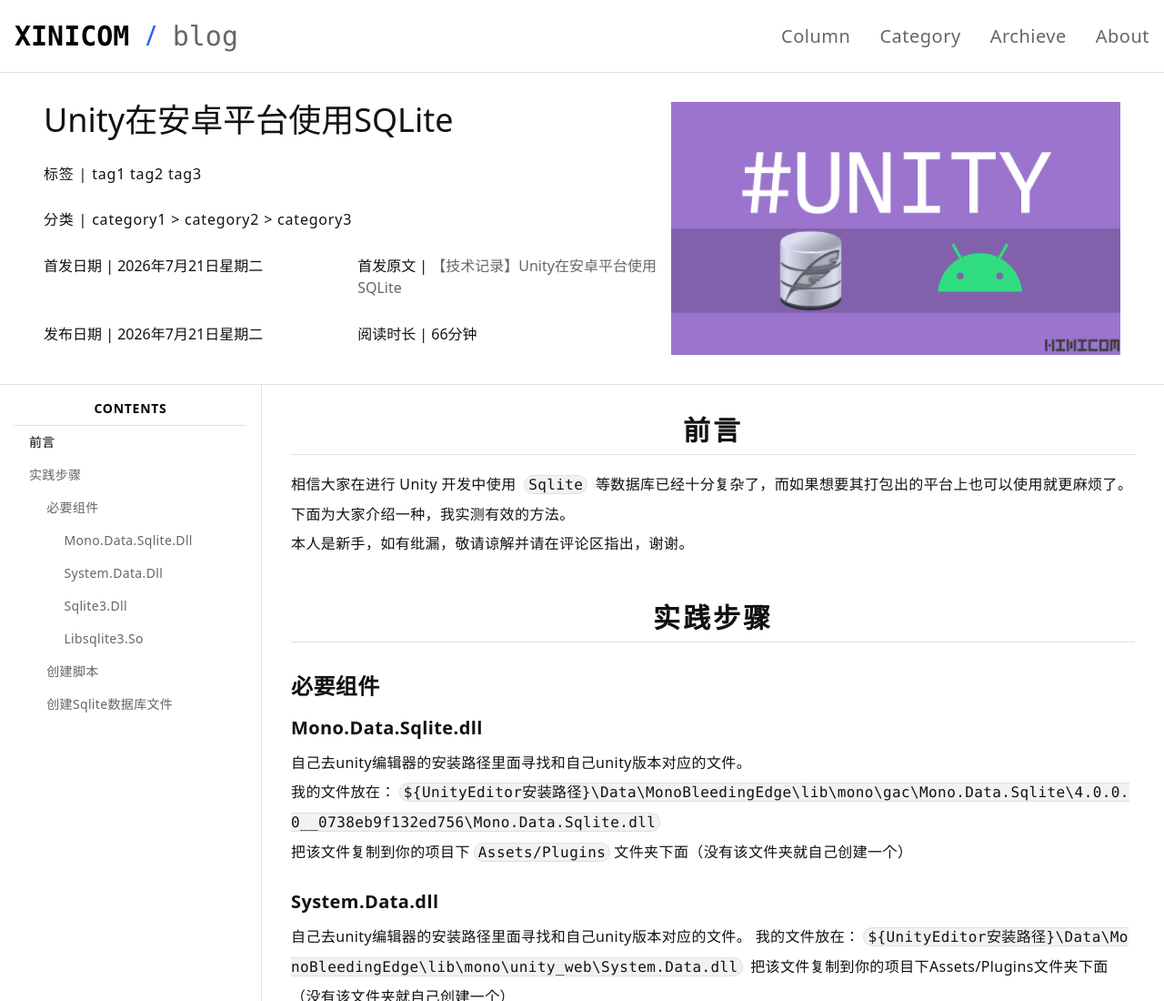
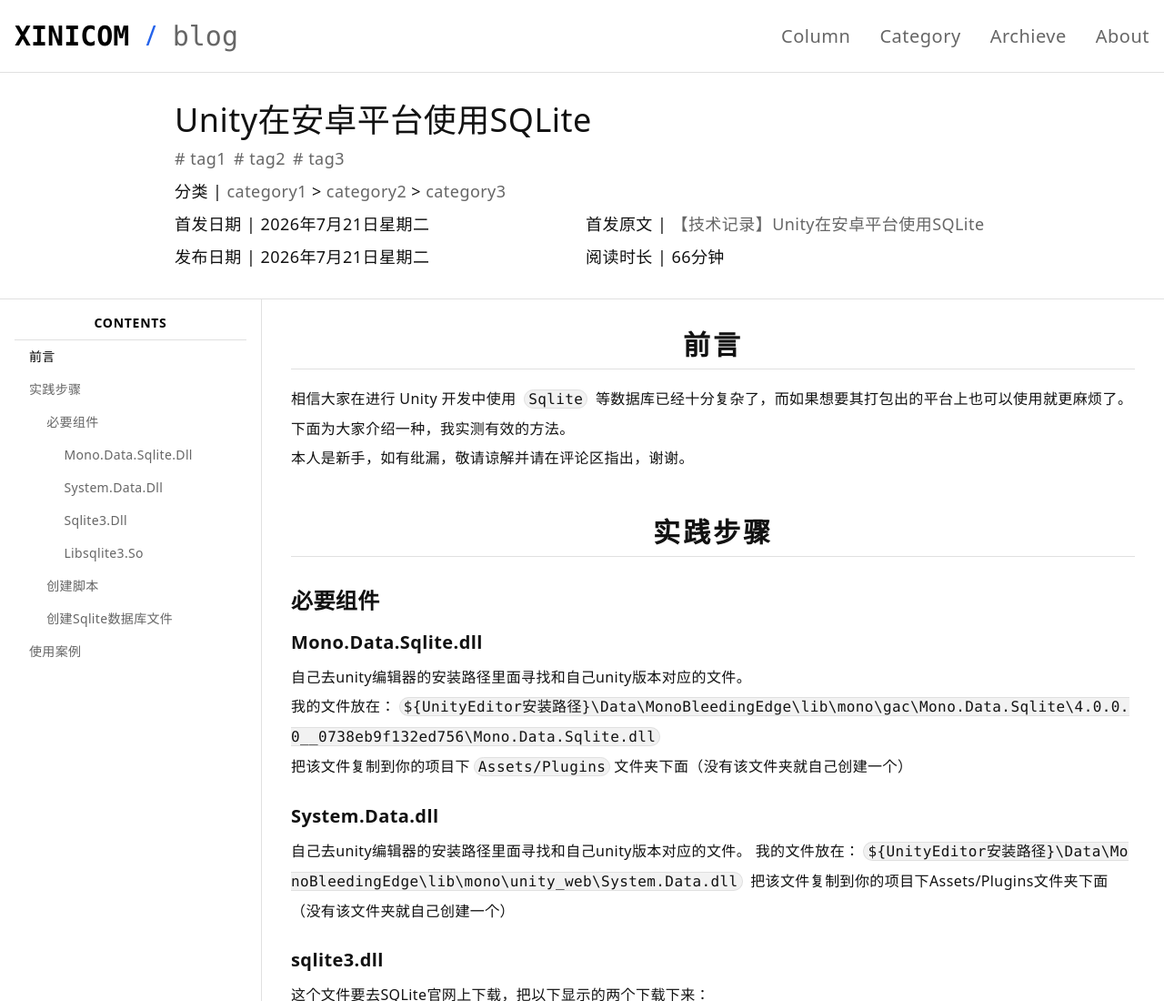
Before and after one commit to XINICOM/LearnTailwindCSS, a website: page src/articles/2026/07/12/testarticle1/index.html in a window 1280 px wide. Shown: the top 1100 px of the page at 91% size. Drawn offline with Linux system fonts and the light colour scheme.

Commit message:
without cover

```diff
--- a/src/articles/2026/07/12/testarticle1/index.html
+++ b/src/articles/2026/07/12/testarticle1/index.html
@@ -95,9 +95,16 @@
             </div>
         </nav>
         <!-- TITLE -->
-        <div class="aside-resize-top article-header">
+        <div
+            class="aside-resize-top mt-16 lg:mt-20 py-8 px-12 border-b color-border color-text-content"
+        >
+            <div class="article-header">
                 <div class="article-title">Unity在安卓平台使用SQLite</div>
-            <img class="article-cover" src="./cover.png" alt="article cover" />
+                <!-- <img
+                    class="article-cover"
+                    src="./cover.png"
+                    alt="article cover"
+                /> -->
                 <div class="article-first_publish_time">
                     首发日期 | 2026年7月21日星期二
                 </div>
@@ -107,18 +114,31 @@
                         class="color-text-btn"
                         href="https://blog.csdn.net/weixin_74545283/article/details/132020069?spm=1011.2124.3001.6209"
                         target="_blank"
-                    >【技术记录】Unity在安卓平台使用SQLite</a
                     >
+                        【技术记录】Unity在安卓平台使用SQLite
+                    </a>
                 </div>
                 <div class="article-publish_time">
                     发布日期 | 2026年7月21日星期二
                 </div>
                 <div class="article-expect_reading_time">阅读时长 | 66分钟</div>
-            <div class="article-tags">标签 | tag1 tag2 tag3</div>
+                <div class="article-tags flex flex-row gap-2">
+                    <a class="color-text-btn" href="#" target="_blank"
+                        ># tag1</a
+                    >
+                    <a class="color-text-btn" href="#" target="_blank"
+                        ># tag2</a
+                    >
+                    <a class="color-text-btn" href="#" target="_blank"
+                        ># tag3</a
+                    >
+                </div>
                 <div class="article-categories">
-                分类 | category1 > category2 > category3
+                    分类 | <a class="color-text-btn" href="#">category1</a> >
+                    <a class="color-text-btn" href="#">category2</a> >
+                    <a class="color-text-btn" href="#">category3</a>
                 </div>
-            <div class="article-categories"></div>
+            </div>
         </div>
         <!-- MAIN PART (ASIDE + TEXT CONTENT) -->
         <div
--- a/src/input.css
+++ b/src/input.css
@@ -14,16 +14,19 @@ html {
 
 /* LAYOUT */
 .article-header {
-    @apply mt-16 lg:mt-20 py-8 px-12 border-b color-border color-text-content;
-    @apply grid gap-4;
-    grid-template-columns: 1fr 1fr 1.5fr;
+    /* @apply mt-16 lg:mt-20 py-8 px-12 border-b color-border color-text-content; */
+    @apply max-w-4xl mx-auto;
+    @apply tracking-wide;
+    @apply grid gap-2;
+    @apply text-lg;
+    grid-template-columns: 1fr 1fr;
     grid-template-rows: auto auto auto auto auto;
     grid-template-areas:
-        "article-title article-title article-cover"
-        "article-tags article-tags article-cover"
-        "article-categories article-categories article-cover"
-        "article-first_publish_time article-first_publish_place article-cover"
-        "article-publish_time article-expect_reading_time article-cover";
+        "article-title article-title"
+        "article-tags article-tags"
+        "article-categories article-categories"
+        "article-first_publish_time article-first_publish_place"
+        "article-publish_time article-expect_reading_time";
 }
 .article-header > .article-title {
     grid-area: article-title;
@@ -43,17 +46,19 @@ html {
 }
 .article-header > .article-tags {
     grid-area: article-tags;
-    @apply tracking-wider;
     @apply flex flex-row;
 }
 .article-header > .article-categories {
     grid-area: article-categories;
-    @apply tracking-wider;
 }
 .article-header > .article-cover {
     grid-area: article-cover;
     @apply max-w-full max-h-full;
     @apply mx-auto;
+
+    @apply border rounded-md lg:rounded-xl border-border-light dark:border-border-dark;
+    @apply shadow-md dark:shadow-none;
+    @apply max-w-full max-h-full;
 }
 .content-body {
     @apply w-screen min-h-screen;
@@ -197,6 +202,9 @@ img.dark-img-dim {
 .color-text-btn {
     @apply text-textSecondary-light hover:text-textPrimary-light dark:text-textSecondary-dark dark:hover:text-textPrimary-dark;
 }
+.color-text-btn.active {
+    @apply text-textPrimary-light dark:text-textPrimary-dark;
+}
 .highlight-color {
     @apply text-red-500 sm:text-orange-500 md:text-yellow-500 lg:text-green-600 xl:text-blue-600 2xl:text-purple-600 dark:text-red-300 dark:sm:text-orange-300 dark:md:text-yellow-200 dark:lg:text-green-300 dark:xl:text-blue-300 dark:2xl:text-purple-300;
 }
```
Also changed, not shown: src/output.css. Lines whose indentation alone changed are shown as unchanged.
